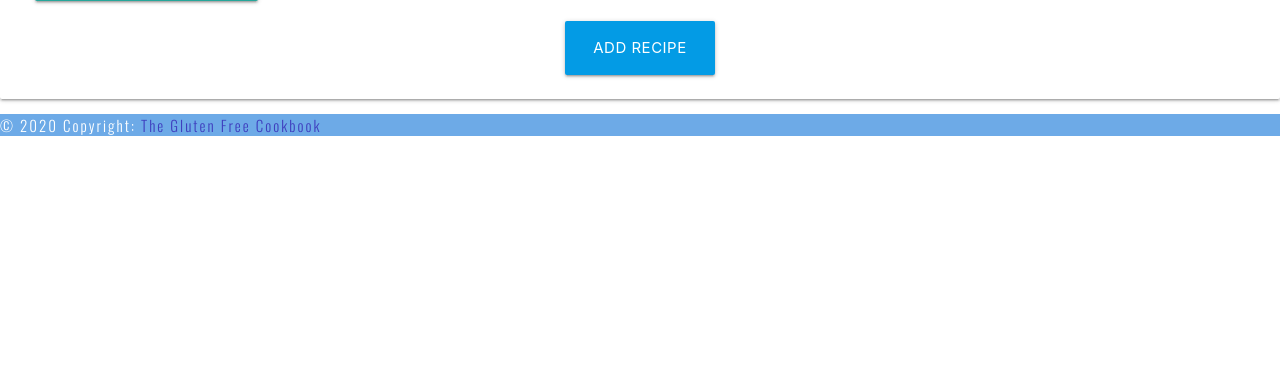
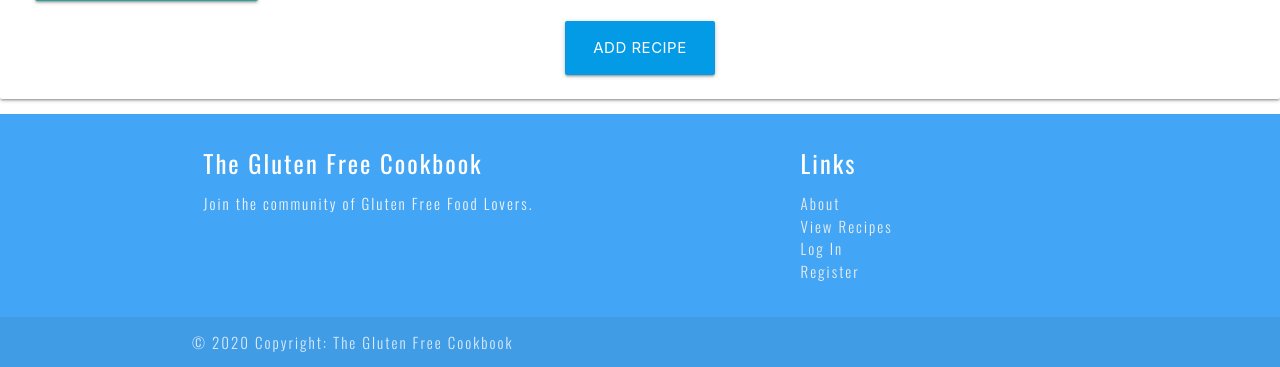
Before and after one commit to aprilha3097/The-Gluten-Free-Blog, a Flask app: page /add_recipe in a window 1280 px wide. Shown: the part 891-1258 px from the top of the page. Before the commit the page ends 1027 px from the top, so only its background shows below. Run offline with Flask 2, Linux system fonts and the light colour scheme; some libraries are stand-ins or nearby versions.

Commit message:
Redesigned footer section using materialise css elements

```diff
--- a/templates/base.html
+++ b/templates/base.html
@@ -39,6 +39,7 @@
                 </ul>
             </div>
         </nav>
+        <!-- Mobileview Navigation Bar -->
         <ul class="sidenav" id="mobile-demo">
             <li><a class="brand-logo" href="{{ url_for('index') }}">The Gluten Free Cookbook</a></li>
             <li><a href="{{ url_for('index') }}">Home</a></li>
@@ -55,6 +56,7 @@
         </ul>
     </header>
     <section>
+
         <!-- Flash Messages will appear here -->
         {% with messages = get_flashed_messages() %}
         {% if messages %}
@@ -65,22 +67,44 @@
         {% endfor %}
         {% endif %}
         {% endwith %}
+
     </section>
+
     <main>
         {% block content %}
-
         {% endblock %}
     </main>
-
-    <footer>
-        <!-- Copyright -->
-        <div class="footer-copyright text-center py-3">© 2020 Copyright:
-            <a href="#"> The Gluten Free Cookbook</a>
+    <footer class="page-footer blue lighten-1">
+        <div class="container">
+            <div class="row">
+                <div class="col l6 s12">
+                    <h5 class="white-text">The Gluten Free Cookbook</h5>
+                    <p class="grey-text text-lighten-4">
+                        Join the community of Gluten Free Food Lovers.
+                    </p>
+                </div>
+                <div class="col l4 offset-l2 s12">
+                    <h5 class="white-text">Links</h5>
+                    <ul>
+                        <li><a class="grey-text text-lighten-3" href="{{ url_for('about') }}">About</a></li>
+                        <li><a class="grey-text text-lighten-3" href="{{ url_for('recipes') }}">View Recipes</a></li>
+                        <li><a class="grey-text text-lighten-3" href="{{ url_for('login') }}">Log In</a></li>
+                        <li><a class="grey-text text-lighten-3" href="{{ url_for('register') }}">Register</a></li>
+                    </ul>
+                </div>
+            </div>
+        </div>
+        <div class="footer-copyright">
+            <div class="container">
+                © 2020 Copyright: The Gluten Free Cookbook
+            </div>
         </div>
     </footer>
 
     <!--Jquery CDN-->
-    <script src="https://cdnjs.cloudflare.com/ajax/libs/jquery/3.5.1/jquery.min.js" integrity="sha512-bLT0Qm9VnAYZDflyKcBaQ2gg0hSYNQrJ8RilYldYQ1FxQYoCLtUjuuRuZo+fjqhx/qtq/1itJ0C2ejDxltZVFg==" crossorigin="anonymous"></script>
+    <script src="https://cdnjs.cloudflare.com/ajax/libs/jquery/3.5.1/jquery.min.js"
+        integrity="sha512-bLT0Qm9VnAYZDflyKcBaQ2gg0hSYNQrJ8RilYldYQ1FxQYoCLtUjuuRuZo+fjqhx/qtq/1itJ0C2ejDxltZVFg=="
+        crossorigin="anonymous"></script>
     <!--Materialize JS CDN-->
     <script src="https://cdnjs.cloudflare.com/ajax/libs/materialize/1.0.0/js/materialize.min.js"></script>
     <script src="/static/script.js"></script>
```
Lines whose indentation alone changed are shown as unchanged.
